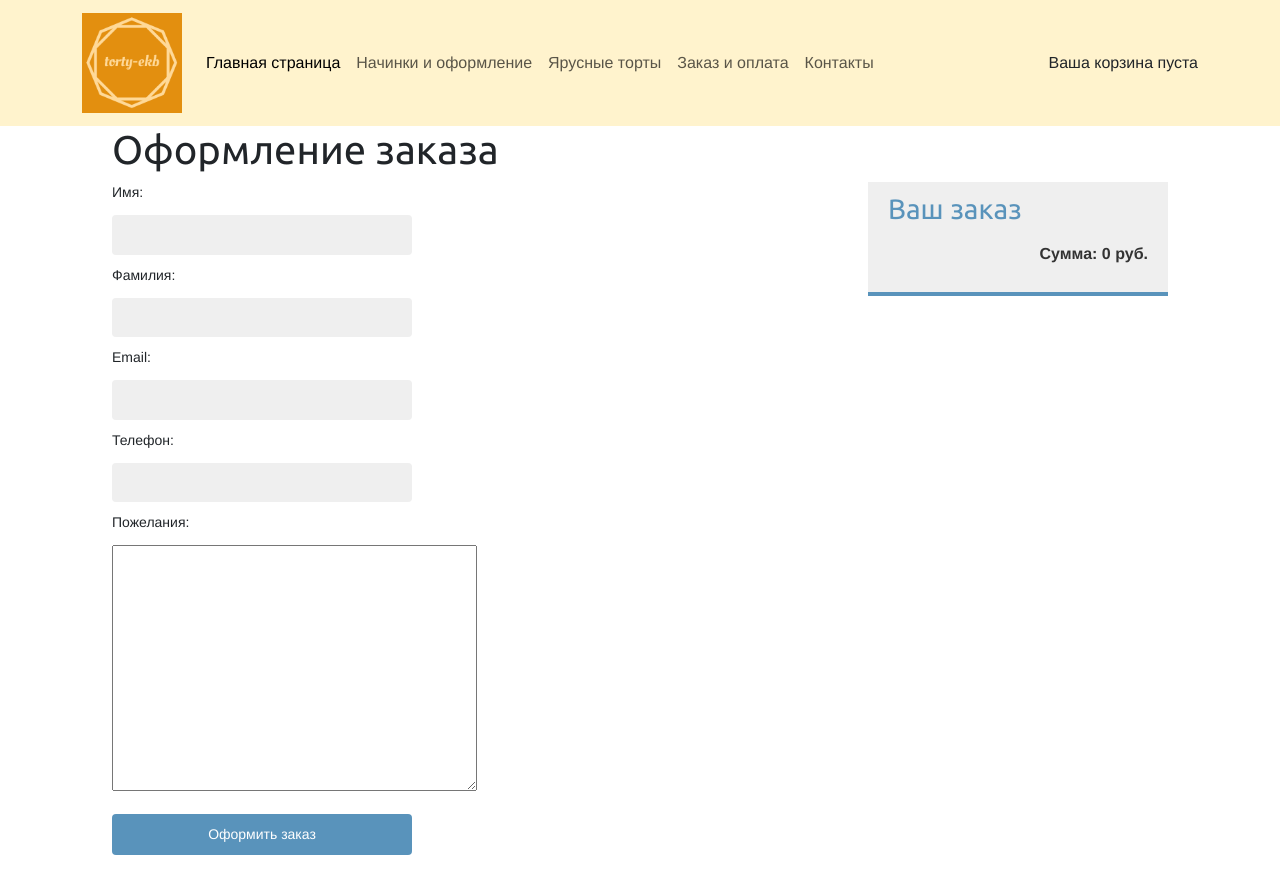
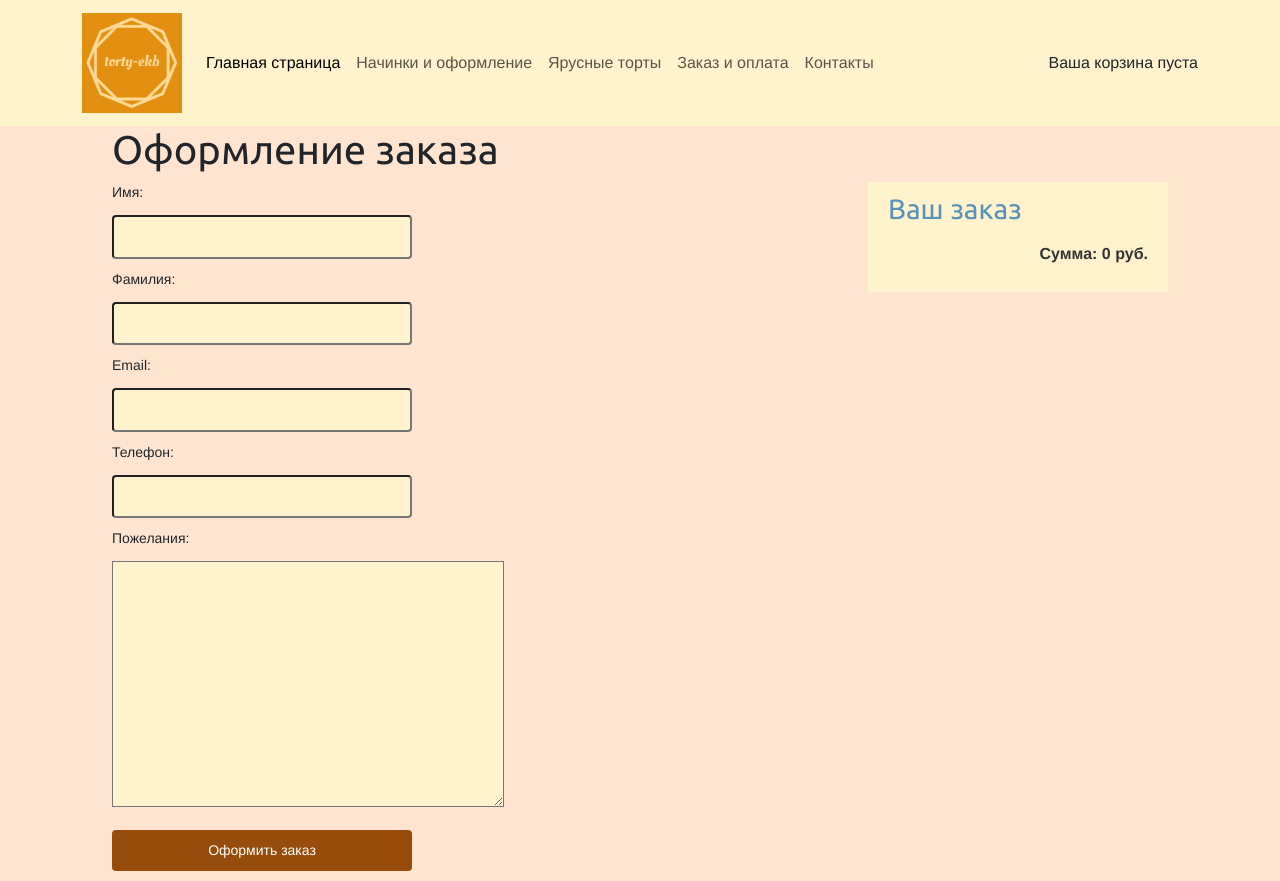
Before and after one commit to voinkovegor/Online-store-torty-ekb, a Django app: page /orders/create/ in a window 1280 px wide. Before the commit the page ends 855 px from the top, so only its background shows below. Run offline with Django 4.2, Linux system fonts and the light colour scheme; parts of the project's set-up code (start-up, migrations or seed data) failed here and were passed over.

Commit message:
design bugs fixed

```diff
--- a/orders/forms.py
+++ b/orders/forms.py
@@ -6,6 +6,7 @@ class OrderCreateForm(forms.ModelForm):
     class Meta:
         model = Order
         fields = ['first_name', 'last_name', 'email', 'phone', 'description']
-        widgets = {
-            'description': forms.Textarea(attrs={'cols': 37, 'rows': 10})
-        }
+        # widgets = {
+        #     'first_name': forms.CharField(max_length=100),
+        #     'description': forms.Textarea(attrs={'cols': 50, 'rows': 5})
+        # }
--- a/shop/static/css/base.css
+++ b/shop/static/css/base.css
@@ -20,6 +20,12 @@
 
 .link-dark:hover {
   background-color: rgba(0, 0, 0, 0.1);
+}
+
+textarea {
+  background: #fff3cd;
+  border-radius: 5px;
+  border-width: 2px;
 }
 
 #id_quantity {
--- a/static/css/base.css
+++ b/static/css/base.css
@@ -1,9 +1,40 @@
 @import url(//fonts.googleapis.com/css?family=Ubuntu);
+
+.card {
+  border-radius: 0.5em;
+  background: #ffe5d0;
+}
+
+.card:hover {
+  background-color: rgba(0, 0, 0, 0.1);
+}
+
+.card img {
+  border-radius: 0.5em;
+}
+
+.col a {
+    outline: none;
+    text-decoration: none;
+}
+
+.link-dark:hover {
+  background-color: rgba(0, 0, 0, 0.1);
+}
+
+textarea {
+  background: #fff3cd;
+}
+
+#id_quantity {
+  background-color: rgba(0, 0, 0, 0.15);
+}
 
 body {
     margin:0;
     padding:0;
     font-family:helvetica, sans-serif;
+    background: #ffe5d0;
 }
 
 h1, h2, h3, h4, h5 , h6 {
@@ -12,16 +43,16 @@ h1, h2, h3, h4, h5 , h6 {
 
 a {
     text-decoration:none;
-    color:#5993bb;
+    color:#984c0c;
 }
 
 a:hover {
-    color:#77b6e2;
+    color:#ca6510;
 }
 
 a.button, input[type="submit"] {
     color:#fff;
-    background:#5993bb;
+    background:#984c0c;
     border-radius:4px;
     padding:10px 20px;
     font-size:14px;
@@ -100,9 +131,9 @@ form p input {
     font-size:13px;
     margin-bottom:10px;
     padding:10px 12px;
-    border:0;
-    background:#efefef;
-    color:#666;
+    border:1;
+    background:#fff3cd;
+    color:#000;
     border-radius:4px;
 }
 
@@ -225,13 +256,18 @@ ul.errorlist {
     float:left;
 }
 
+.form-error ul {
+    list-style: none;
+    padding: 0;
+    color: #CC0000;
+}
+
 .order-info {
     float:right;
     width:300px;
-    background:#efefef;
+    background:#fff3cd;
     padding:10px 20px;
     color:#333;
-    border-bottom:4px solid #5993bb;
 }
 
 .order-info h3 {
```
Also changed, not shown: other parts of static/css/base.css (+5 -63 lines), README.md.
